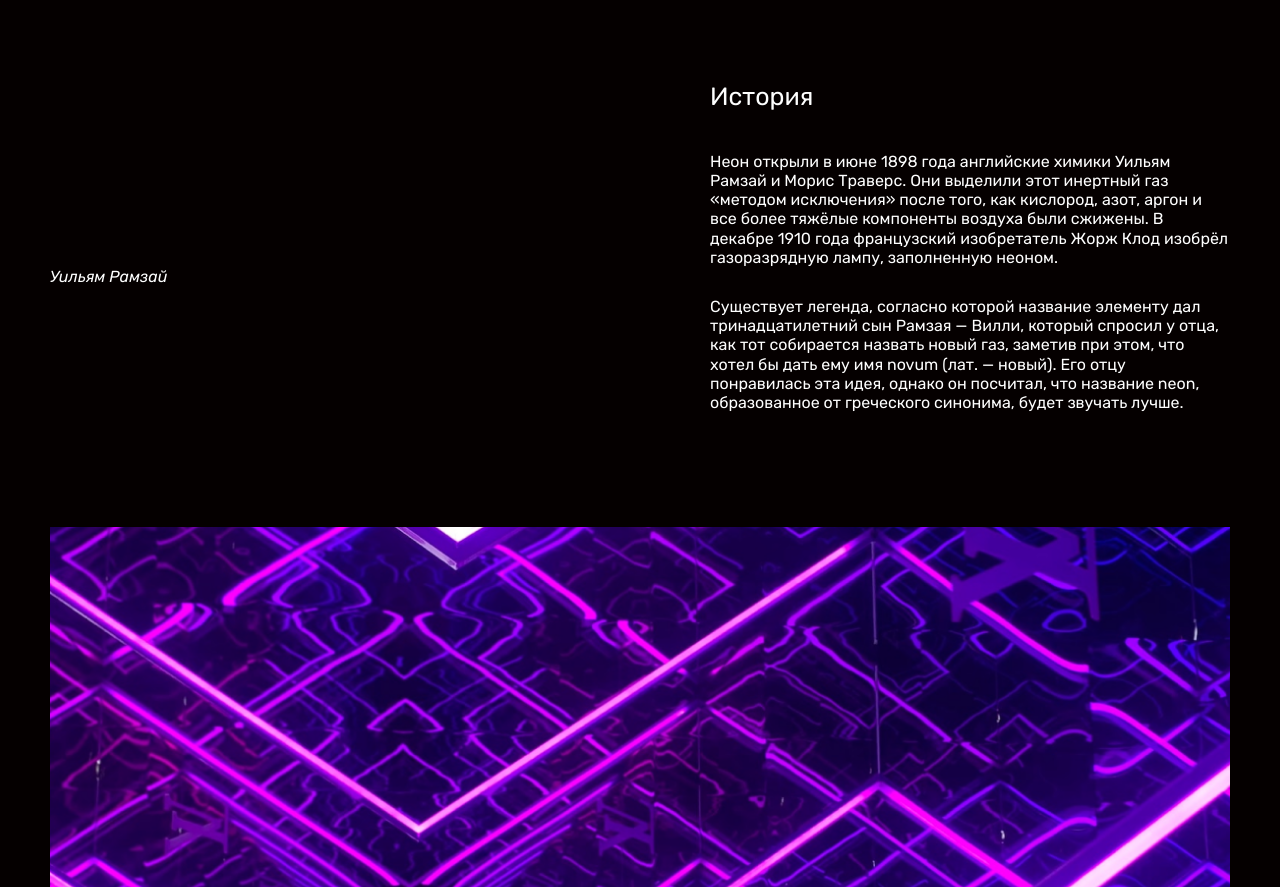
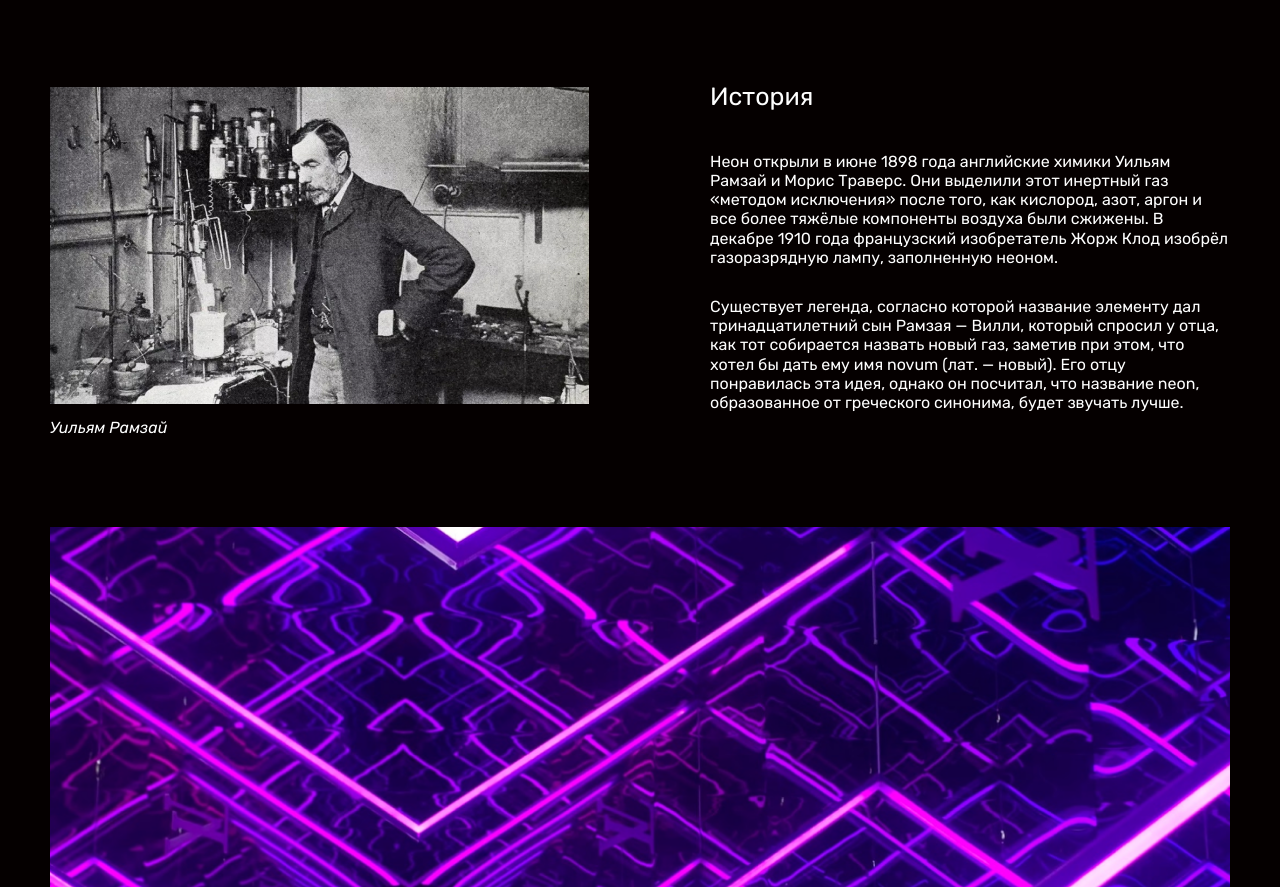
Before and after one commit to Dzmitryjeuna/neon, a plain HTML site: page index.html in a window 1280 px wide. Shown: the part 1134-2021 px from the top of the page. Drawn offline with Linux system fonts and the light colour scheme; the site is published under a folder, as on GitHub Pages, so addresses that start at the root find nothing.

Commit message:
Update index.html

```diff
--- a/index.html
+++ b/index.html
@@ -56,7 +56,7 @@
 
       <div class="history" id="history">
           <figure>
-            <img src="/img/scients.jpg" alt="">
+            <img src="./img/scients.jpg" alt="">
             <figcaption>Уильям Рамзай</figcaption>
           </figure>
           <div class="history__content">
```
